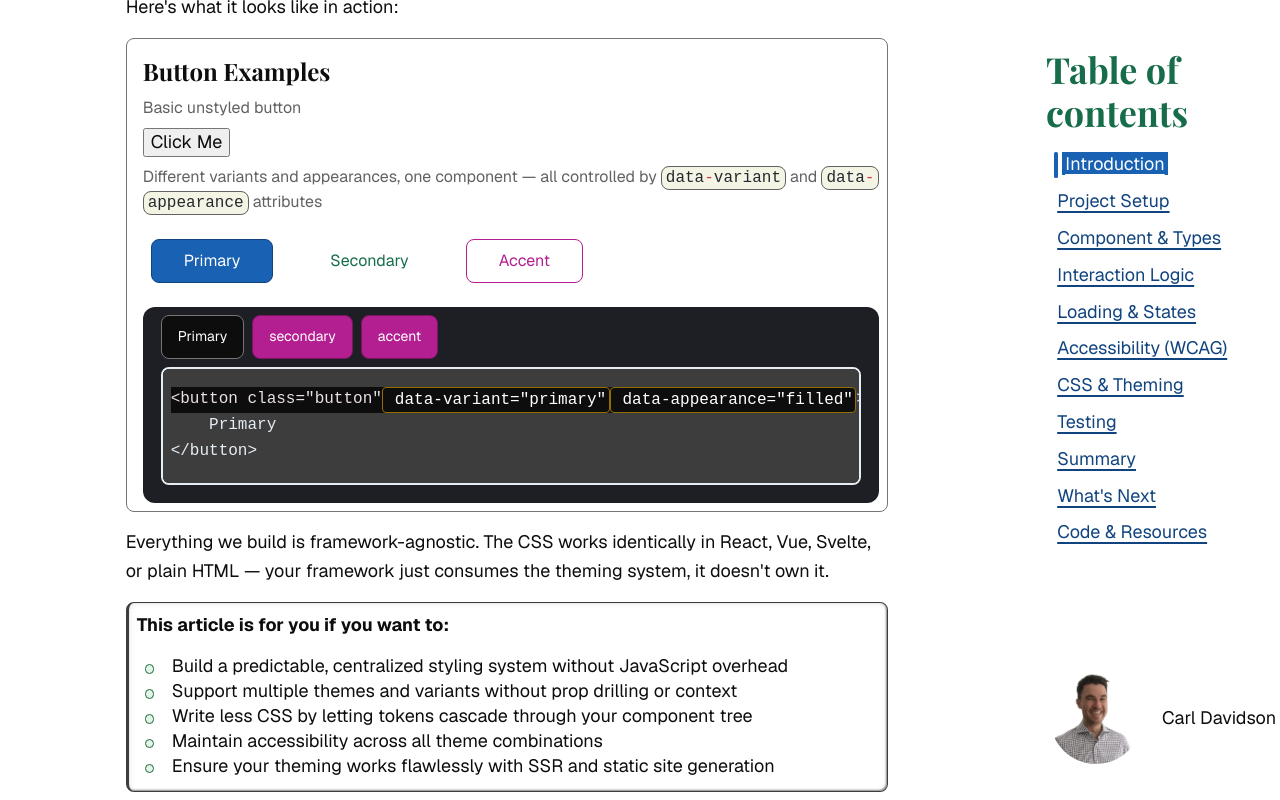
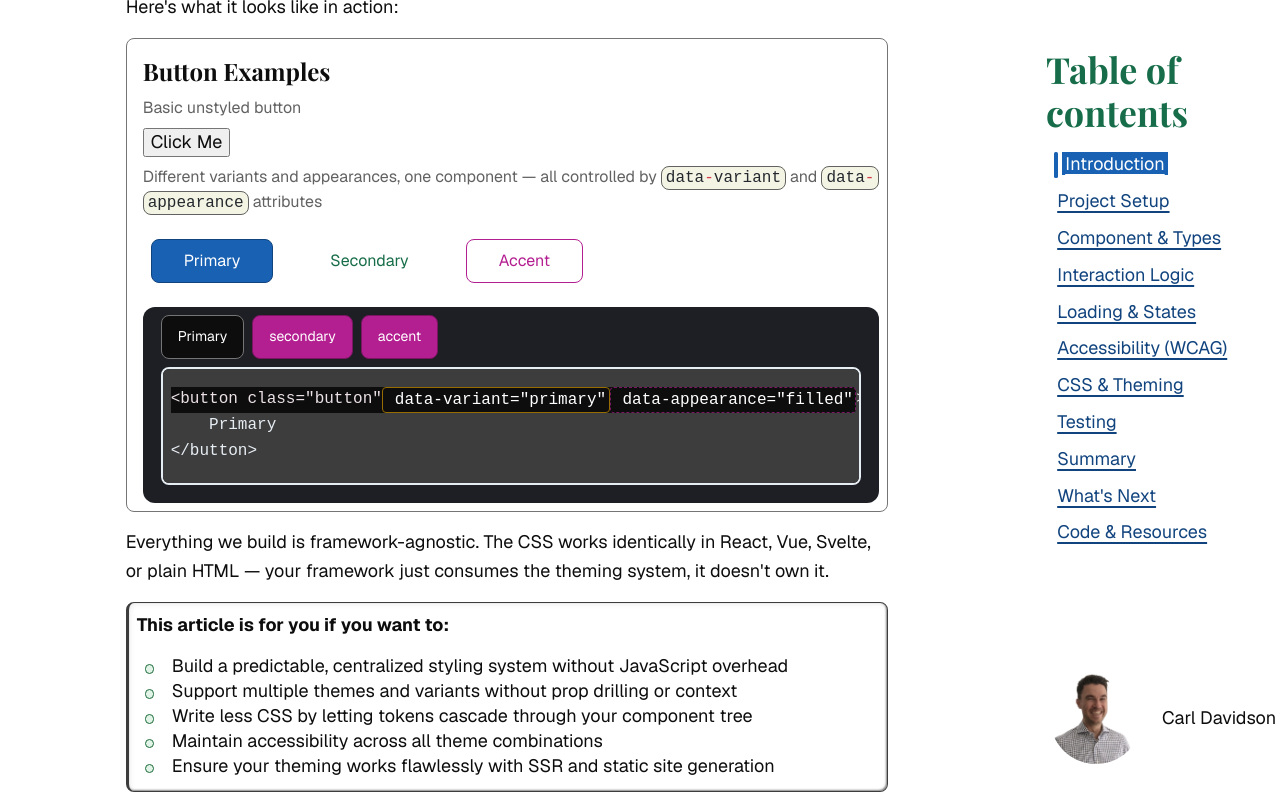
Before and after one commit to codercarl1243/react_components_system, a Next.js app: page /blog/design-system/theming in a window 1280 px wide. In both pictures the pointer is over the element 490 px from the left and 1047 px from the top of the page. Shown: the part 647-1447 px from the top of the page. Built offline with nearby package versions, Linux system fonts and the light colour scheme; a web font is replaced by a local one.

Commit message:
UPDATE ensure code snippet doesnt black out line code when line is hovered and ensure highlighted code hover effects are unique to each highlighted span

```diff
--- a/app/styles/components/code.css
+++ b/app/styles/components/code.css
@@ -53,13 +53,12 @@
             --line-background-color: var(--color-neutral-900);
             --line-color: var(--surface-color);
             --code-highlight-background-color: var(--color-neutral-900);
+            --code-highlight-color: var(--color-neutral-100);
 
-            .custom-code-highlight {
+            .custom-code-highlight:hover {
                 --code-highlight-border-color: var(--color-warning-400);
-                --code-highlight-color: var(--color-neutral-100);
                 --code-highlight-background-color: var(--color-neutral-900);
                 border-style: solid;
-
             }
         }
     }
```
